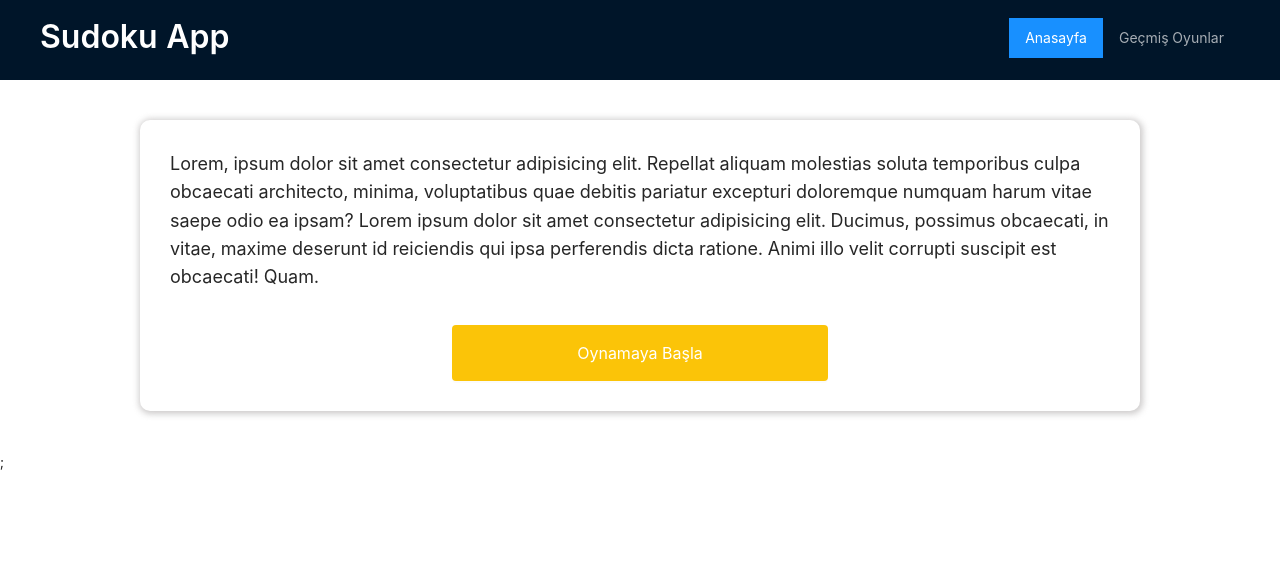
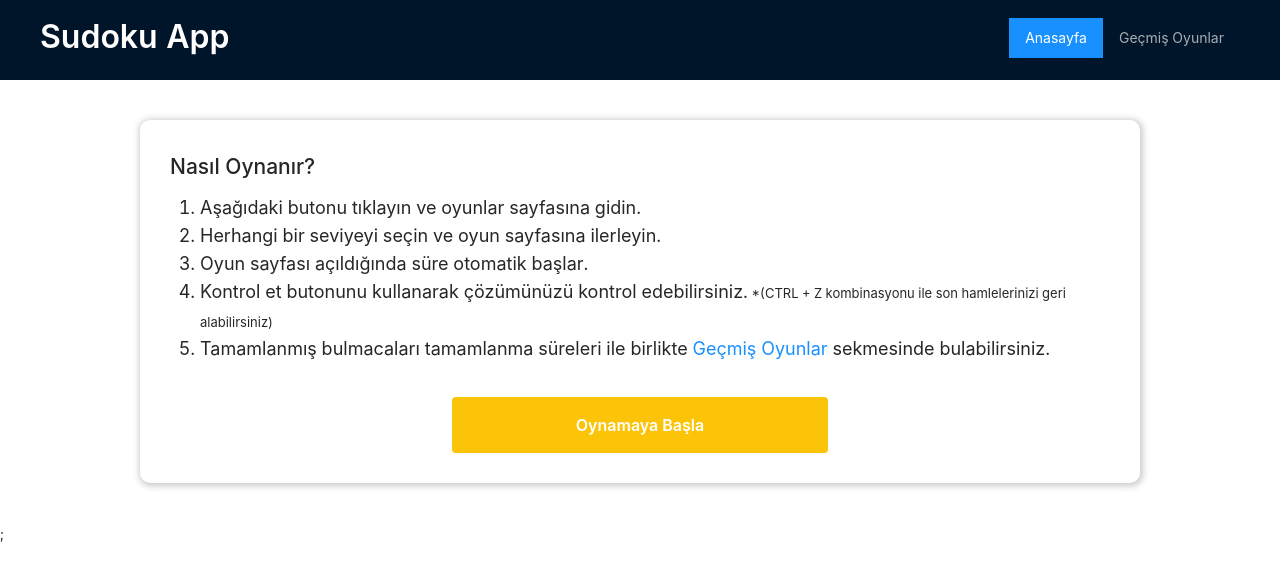
Before and after one commit to gucal/sudoku-app, a Next.js app: page / in a window 1280 px wide. Shown: the top 580 px of the page. Built offline with nearby package versions, Linux system fonts and the light colour scheme.

Commit message:
how to play description

```diff
--- a/pages/index.js
+++ b/pages/index.js
@@ -2,6 +2,7 @@ import React from 'react';
 import { Row, Col, Button } from 'antd';
 import { useRouter } from 'next/router';
 import Head from 'next/head';
+import Link from 'next/link';
 
 function Home() {
   const router = useRouter();
@@ -14,18 +15,31 @@ function Home() {
       <div className="card">
         <Row gutter={[16, 16]}>
           <Col span={24}>
-            <p className="introduction-text">
-              Lorem, ipsum dolor sit amet consectetur adipisicing elit. Repellat
-              aliquam molestias soluta temporibus culpa obcaecati architecto,
-              minima, voluptatibus quae debitis pariatur excepturi doloremque
-              numquam harum vitae saepe odio ea ipsam? Lorem ipsum dolor sit
-              amet consectetur adipisicing elit. Ducimus, possimus obcaecati, in
-              vitae, maxime deserunt id reiciendis qui ipsa perferendis dicta
-              ratione. Animi illo velit corrupti suscipit est obcaecati! Quam.
-            </p>
+            <h1>Nasıl Oynanır?</h1>
+            <ol className="how-to-play">
+              <li>Aşağıdaki butonu tıklayın ve oyunlar sayfasına gidin.</li>
+              <li>Herhangi bir seviyeyi seçin ve oyun sayfasına ilerleyin.</li>
+              <li>Oyun sayfası açıldığında süre otomatik başlar.</li>
+              <li>
+                Kontrol et butonunu kullanarak çözümünüzü kontrol edebilirsiniz.
+                <span style={{ fontSize: 13 }}>
+                  {' '}
+                  *(CTRL + Z kombinasyonu ile son hamlelerinizi geri
+                  alabilirsiniz)
+                </span>
+              </li>
+              <li>
+                Tamamlanmış bulmacaları tamamlanma süreleri ile birlikte{' '}
+                <Link href="/lastgames">
+                  <a>Geçmiş Oyunlar</a>
+                </Link>{' '}
+                sekmesinde bulabilirsiniz.
+              </li>
+            </ol>
           </Col>
           <Col style={{ display: 'flex', justifyContent: 'center' }} span={24}>
             <Button
+              style={{ fontWeight: '600' }}
               onClick={() => router.push('/gamelist')}
               className="start-button"
               size="large"
--- a/pages/lastgames/index.js
+++ b/pages/lastgames/index.js
@@ -1,5 +1,6 @@
 import React, { useEffect, useState } from 'react';
 import { Row, Col, Table } from 'antd';
+import Head from 'next/head';
 
 const columns = [
   {
@@ -24,6 +25,9 @@ function LastGames() {
 
   return (
     <div className="wrapper">
+      <Head>
+        <title>Tamamlanmış Oyunlar</title>
+      </Head>
       <div className="card">
         <h2>Tamamlanmış Oyunlar</h2>
         <Row className="container">
--- a/styles/globals.css
+++ b/styles/globals.css
@@ -42,3 +42,7 @@ a {
   border: 0 !important;
   border-radius: 4px !important;
 }
+
+.how-to-play {
+  font-size: 18px;
+}
```
